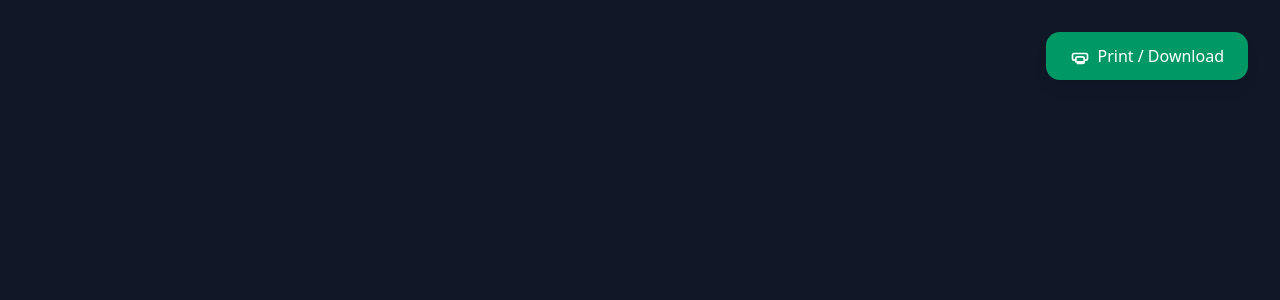
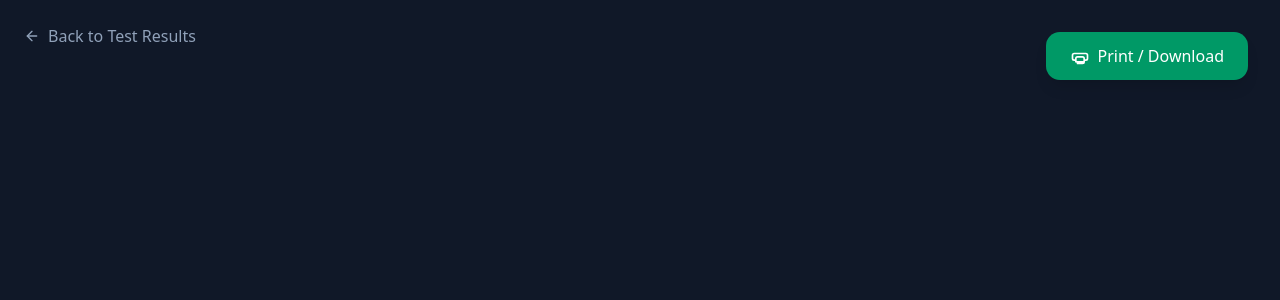
Before and after one commit to TamannaParashar/quiz-wuiz, a React (Vite) app: page /certificate in a window 1280 px wide. Shown: the top 300 px of the page. Built offline with nearby package versions, Linux system fonts and the light colour scheme; no server answers.

Commit message:
add back button to return to quiz results

```diff
--- a/src/Component/Certificate.jsx
+++ b/src/Component/Certificate.jsx
@@ -105,14 +105,22 @@ export default function Certificate() {
 
   return (
     <div className="min-h-screen bg-gray-900 flex items-center justify-center p-2 sm:p-4 lg:p-8">
-      {/* Back button (only when opened from my-certificates) */}
-      {responseId && (
+      {/* Back button */}
+      {responseId ? (
         <button
           onClick={() => navigate("/my-certificates")}
           className="absolute top-4 left-4 sm:top-6 sm:left-6 flex items-center gap-2 text-slate-400 hover:text-white transition z-50 group print:hidden"
         >
           <ArrowLeft className="w-4 h-4 group-hover:-translate-x-1 transition-transform" />
           My Certificates
+        </button>
+      ) : (
+        <button
+          onClick={() => navigate(-1)}
+          className="absolute top-4 left-4 sm:top-6 sm:left-6 flex items-center gap-2 text-slate-400 hover:text-white transition z-50 group print:hidden"
+        >
+          <ArrowLeft className="w-4 h-4 group-hover:-translate-x-1 transition-transform" />
+          Back to Test Results
         </button>
       )}
 
```
